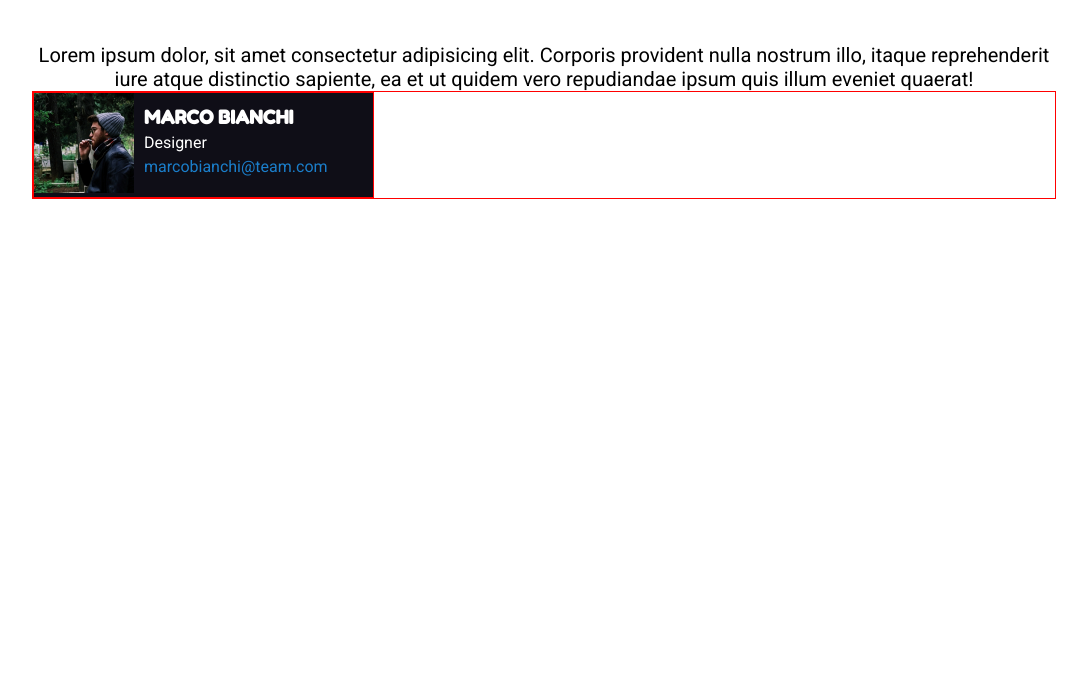
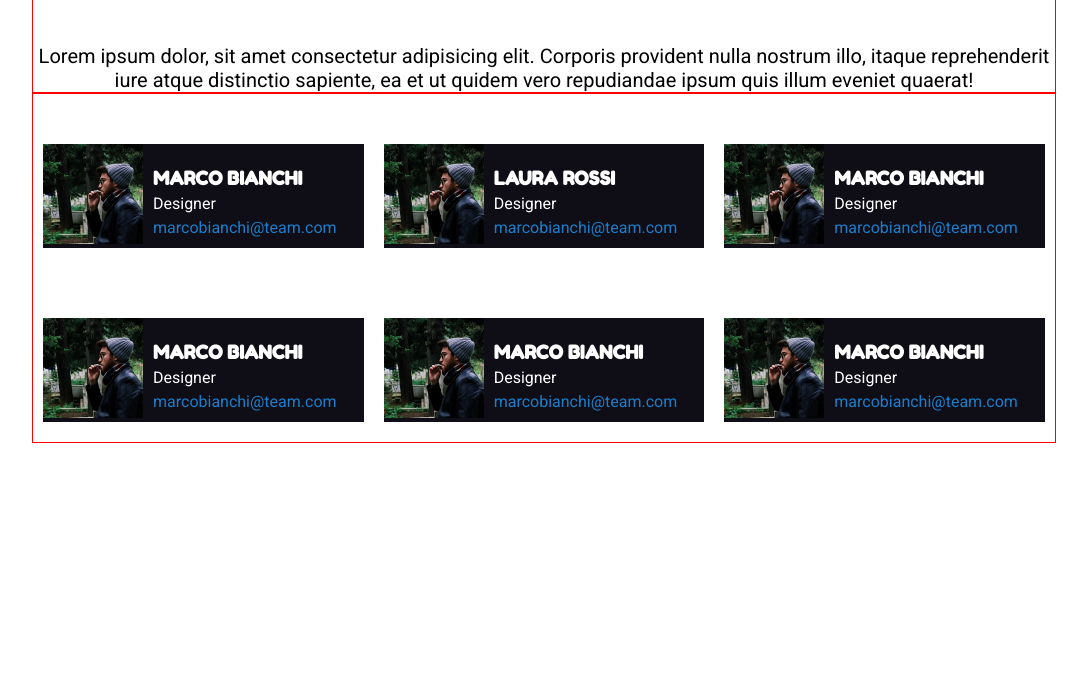
Before and after one commit to mattiabenelli/html-css-float-cards, a plain HTML site: page index.html in a window 1280 px wide. Shown: the part 105-800 px from the top of the page, without its empty margins (96-1183 px from the left). Drawn offline with Linux system fonts and the light colour scheme.

Commit message:
Programma base finito (occorono nomi, img)

```diff
--- a/css/style.css
+++ b/css/style.css
@@ -9,6 +9,7 @@
 .contenitore{
     width: 80%;
     margin: 0 auto;
+    border: 1px solid red;
 }
 
 /* header */
@@ -27,26 +28,27 @@ p,h1{
 }
 
 /* main */
-.row, .col{
+/* .row, .col, .card{
     border: solid red 1px;
-    float: left;
-
-}
-.row{
-    width: 100%;
-}
+} */
 .col{
     width: calc(100% / 3 );
+    float: left;
+    padding: 0 10px;
+}
+.card{
+    height: 100%;
     background-color: rgba(15,14,23,255);
+    margin: 50px 0 20px;
 }
 div.immagine img{
-    width: 100px;
+    height: 100px;
 }
 .immagine{
     width: auto;
 }
 .descrizione{
-    margin: 10px;
+    margin: 20px 10px 0px;
     line-height: 1.5;
 }
 .immagine, .descrizione{
@@ -62,3 +64,8 @@ a{
     text-decoration: none;
     color: rgba(27,126,202,255);
 }
+.clearfix::after{
+    clear: both;
+    content: '';
+    display: table;
+}
--- a/index.html
+++ b/index.html
@@ -19,8 +19,9 @@
         </header>
         <main>
             <div class="contenitore">
-                <div class="row">
+                <div class="row clearfix">
                     <div class="col">
+                        <div class="card clearfix">
                             <div class="immagine">
                                 <img src="./img/male1.png" alt="Male 1">
                             </div>
@@ -30,10 +31,74 @@
                                 <a href="">marcobianchi@team.com</a>
                             </div>
                         </div>
+                    </div>
+                    <div class="col">
+                        <div class="card clearfix">
+                            <div class="immagine">
+                                <img src="./img/male1.png" alt="Male 1">
+                            </div>
+                            <div class="descrizione">
+                                <h3>LAURA ROSSI</h4>
+                                <div class="professione">Designer</div>
+                                <a href="">marcobianchi@team.com</a>
+                            </div>
+                        </div>
+                    </div>
+                    <div class="col">
+                        <div class="card clearfix">
+                            <div class="immagine">
+                                <img src="./img/male1.png" alt="Male 1">
+                            </div>
+                            <div class="descrizione">
+                                <h3>MARCO BIANCHI</h4>
+                                <div class="professione">Designer</div>
+                                <a href="">marcobianchi@team.com</a>
+                            </div>
+                        </div>
+                    </div>
+                    <div class="col">
+                        <div class="card clearfix">
+                            <div class="immagine">
+                                <img src="./img/male1.png" alt="Male 1">
+                            </div>
+                            <div class="descrizione">
+                                <h3>MARCO BIANCHI</h4>
+                                <div class="professione">Designer</div>
+                                <a href="">marcobianchi@team.com</a>
+                            </div>
+                        </div>
+                    </div>
+                    <div class="col">
+                        <div class="card clearfix">
+                            <div class="immagine">
+                                <img src="./img/male1.png" alt="Male 1">
+                            </div>
+                            <div class="descrizione">
+                                <h3>MARCO BIANCHI</h4>
+                                <div class="professione">Designer</div>
+                                <a href="">marcobianchi@team.com</a>
+                            </div>
+                        </div>
+                    </div>
+                    <div class="col">
+                        <div class="card clearfix">
+                            <div class="immagine">
+                                <img src="./img/male1.png" alt="Male 1">
+                            </div>
+                            <div class="descrizione">
+                                <h3>MARCO BIANCHI</h4>
+                                <div class="professione">Designer</div>
+                                <a href="">marcobianchi@team.com</a>
+                            </div>
+                        </div>
+                    </div>
+
 
 
                 </div>
             </div>
+
+            </div>
         </main>
     </body>
 </html>
```
Lines whose indentation alone changed are shown as unchanged.
